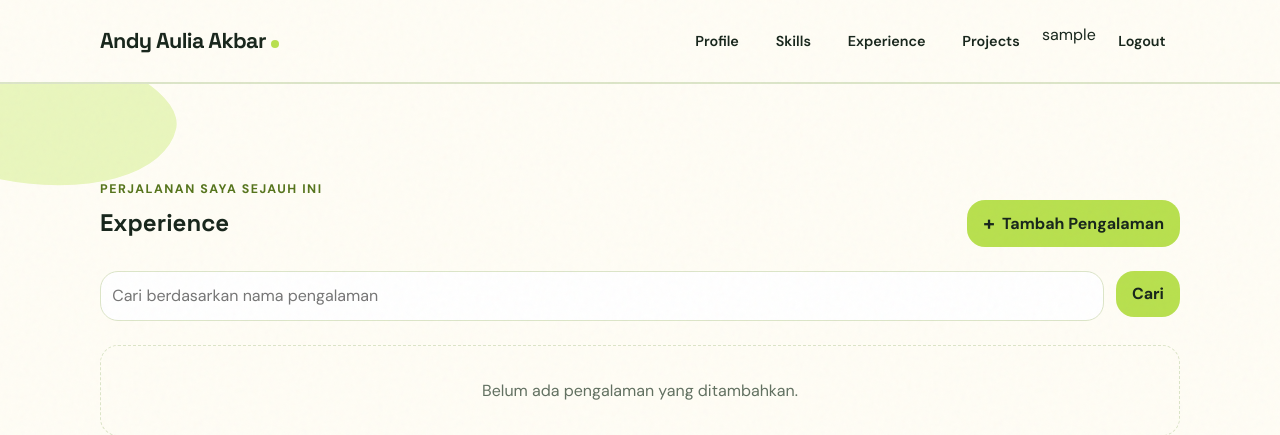
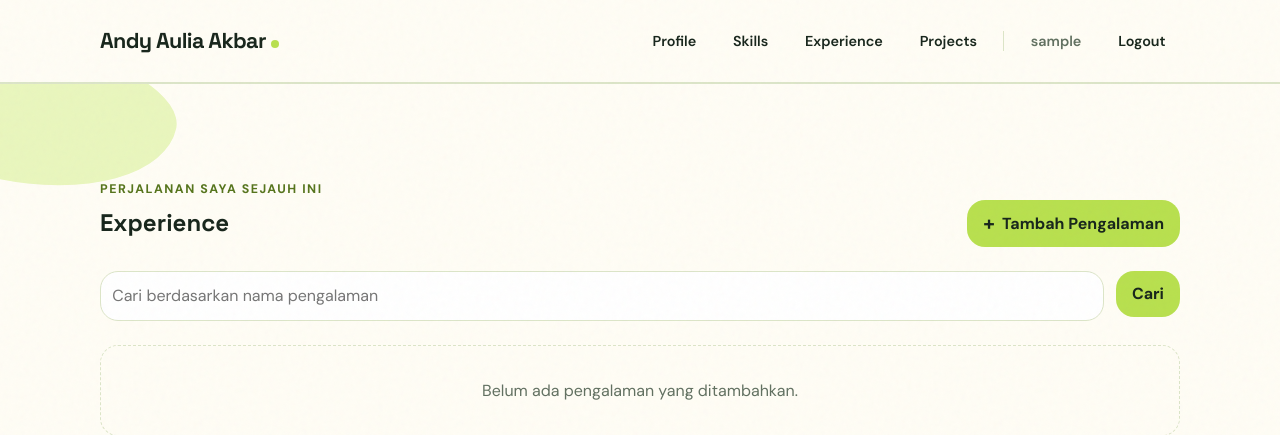
Before and after one commit to 4aakbar/myportofolio, a Django app: page /experience/ in a window 1280 px wide. Shown: the top 435 px of the page. Run offline with Django 5.2, Linux system fonts and the light colour scheme; the visitor is signed in with stand-in values (Sample User, id 1); data that the repository does not hold is empty.

Commit message:
Ngerapihin header login logout

```diff
--- a/static/css/style.css
+++ b/static/css/style.css
@@ -124,6 +124,21 @@ h3,
     outline: none;
     color: var(--ink);
     background: var(--lime);
+}
+
+.site-header nav .nav-user {
+    padding: 0.5rem 0.9rem;
+    color: var(--text-muted);
+    font-size: 0.9rem;
+    font-weight: 600;
+}
+
+.nav-divider {
+    align-self: center;
+    width: 1px;
+    height: 1.25rem;
+    margin: 0 0.25rem;
+    background: var(--line);
 }
 
 .hero {
@@ -423,7 +438,8 @@ h3,
         padding: 1rem 0;
     }
 
-    .site-header nav a {
+    .site-header nav a,
+    .site-header nav .nav-user {
         padding: 0.45rem 0.65rem;
         font-size: 0.8rem;
     }
--- a/templates/base.html
+++ b/templates/base.html
@@ -19,6 +19,7 @@
                 <a href="{% url 'main:show_main' %}#skills">Skills</a>
                 <a href="{% url 'main:show_experience' %}">Experience</a>
                 <a href="{% url 'main:show_projects' %}">Projects</a>
+                <span class="nav-divider" aria-hidden="true"></span>
                 {% if user.is_authenticated %}
                     <span class="nav-user">{{ user.username }}</span>
                     <a href="{% url 'main:logout' %}">Logout</a>
```
